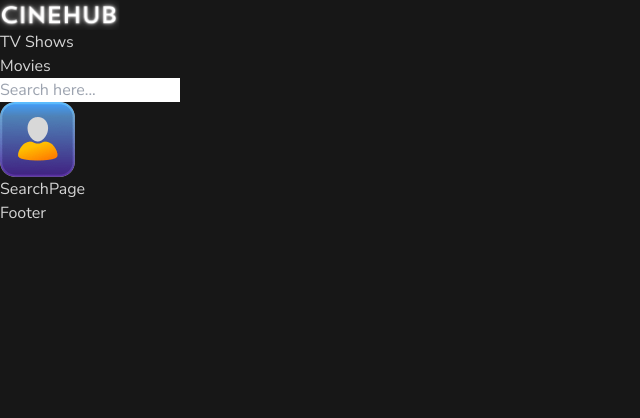
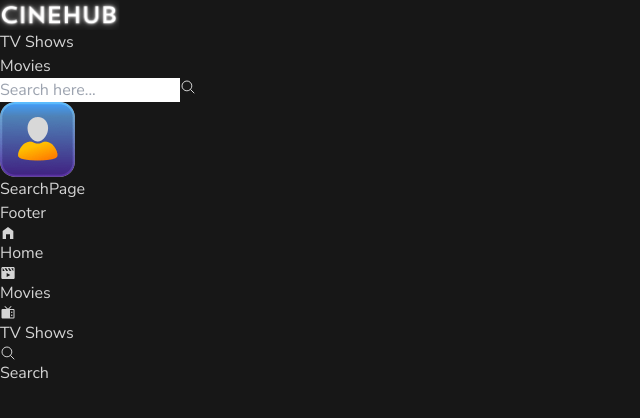
Before and after one commit to Mario1515/CineHub, a React (Vite) app in the folder client/: page /search in a window 1280 px wide. Shown: the top 418 px of the page, without its empty margins (0-640 px from the left). Built offline with nearby package versions, Linux system fonts and the light colour scheme.

Commit message:
finished adding nav (web and mobiile)

```diff
--- a/client/src/App.jsx
+++ b/client/src/App.jsx
@@ -6,6 +6,7 @@ import SearchPage from "./pages/SearchPage";
 import ErrorPage from "./pages/ErrorPage";
 import Header from "./components/Header"
 import Footer from "./components/Footer"
+import MobileNav from "./components/MobileNav";
 
 
 function App() {
@@ -22,6 +23,7 @@ function App() {
       </Routes>
       </div>
       <Footer />
+      <MobileNav/>
     </>
   )
 }
--- a/client/src/components/Header.jsx
+++ b/client/src/components/Header.jsx
@@ -2,17 +2,26 @@ import React, { useEffect, useState } from 'react'
 import logo from '../assets/logo.png'
 import { BiSolidMoviePlay } from "react-icons/bi";
 import { PiTelevisionFill } from "react-icons/pi";
-import { Link, NavLink,   } from 'react-router-dom'
+import { IoSearchOutline } from "react-icons/io5";
+import { Link, NavLink, useNavigate} from 'react-router-dom'
 import userIcon from '../assets/user.png'
 
 const Header = () => {
 
+    const navigate = useNavigate()
 
-    const [searchInput,setSearchInput] = useState()
+    const [searchInput,setSearchInput] = useState("")
+
+
+    useEffect(()=>{
+        if(searchInput) navigate(`/search?q=${searchInput}`)
+    },[searchInput])
+
 
     const handleSubmit = (e)=>{
         e.preventDefault()
     }
+
 
   return (
     <header className="fixed top-0 w-full h-16 bg-black bg-opacity-50 z-40">
@@ -56,7 +65,7 @@ const Header = () => {
               value={searchInput}
             />
             <button className="text-2xl text-white">
-              {/* <IoSearchOutline/> */}
+              <IoSearchOutline/>
             </button>
           </form>
 
--- /dev/null
+++ b/client/src/components/MobileNav.jsx
@@ -0,0 +1,69 @@
+import React from 'react'
+
+import { BiSolidMoviePlay } from "react-icons/bi";
+import { PiTelevisionFill } from "react-icons/pi";
+import { MdHomeFilled } from "react-icons/md";
+import { IoSearchOutline } from "react-icons/io5";
+import { NavLink } from 'react-router-dom'
+
+const MobileNav = () => {
+  return (
+    <section className='lg:hidden h-14 bg-black bg-opacity-70 backdrop-blur-2xl fixed bottom-0 w-full z-40'>
+        <div className='flex items-center justify-between h-full text-neutral-400'>
+
+            {/* Home Navigation */}
+            <NavLink
+            to="/"
+            className={({ isActive }) =>
+                `px-3 flex h-full items-center flex-col justify-center ${isActive ? "text-white" : ""}`}
+            >
+            <div className='text-2xl'>
+                <MdHomeFilled />
+            </div>
+            <p className='text-sm'>Home</p>
+            </NavLink>
+
+            {/* Movies Navigation */}
+            <NavLink
+            to="/movie"
+            className={({ isActive }) =>
+                `px-3 flex h-full items-center flex-col justify-center ${isActive ? "text-white" : ""}`}
+            >
+            <div className='text-2xl'>
+                <BiSolidMoviePlay />
+            </div>
+            <p className='text-sm'>Movies</p>
+            </NavLink>
+
+            {/* TV Shows Navigation */}
+            <NavLink
+            to="/tv"
+            className={({ isActive }) =>
+                `px-3 flex h-full items-center flex-col justify-center ${isActive ? "text-white" : ""}`}
+            >
+            <div className='text-2xl'>
+                <PiTelevisionFill />
+            </div>
+            <p className='text-sm'>TV Shows</p>
+            </NavLink>
+
+
+            {/* Search Navigation */}
+            <NavLink
+            to="/search"
+            className={({ isActive }) =>
+                `px-3 flex h-full items-center flex-col justify-center ${isActive ? "text-white" : ""}`}
+            >
+            <div className='text-2xl'>
+                <IoSearchOutline />
+            </div>
+            <p className='text-sm'>Search</p>
+            </NavLink>
+
+
+        </div>
+    </section>
+  )
+}
+
+export default MobileNav
--- a/client/src/pages/SearchPage.jsx
+++ b/client/src/pages/SearchPage.jsx
@@ -1,6 +1,11 @@
 import React from 'react'
 
+import { useLocation } from 'react-router-dom'
+
 const SearchPage = () => {
+    const location = useLocation();
+    console.log(location);
+
   return (
     <div>SearchPage</div>
   )
```
